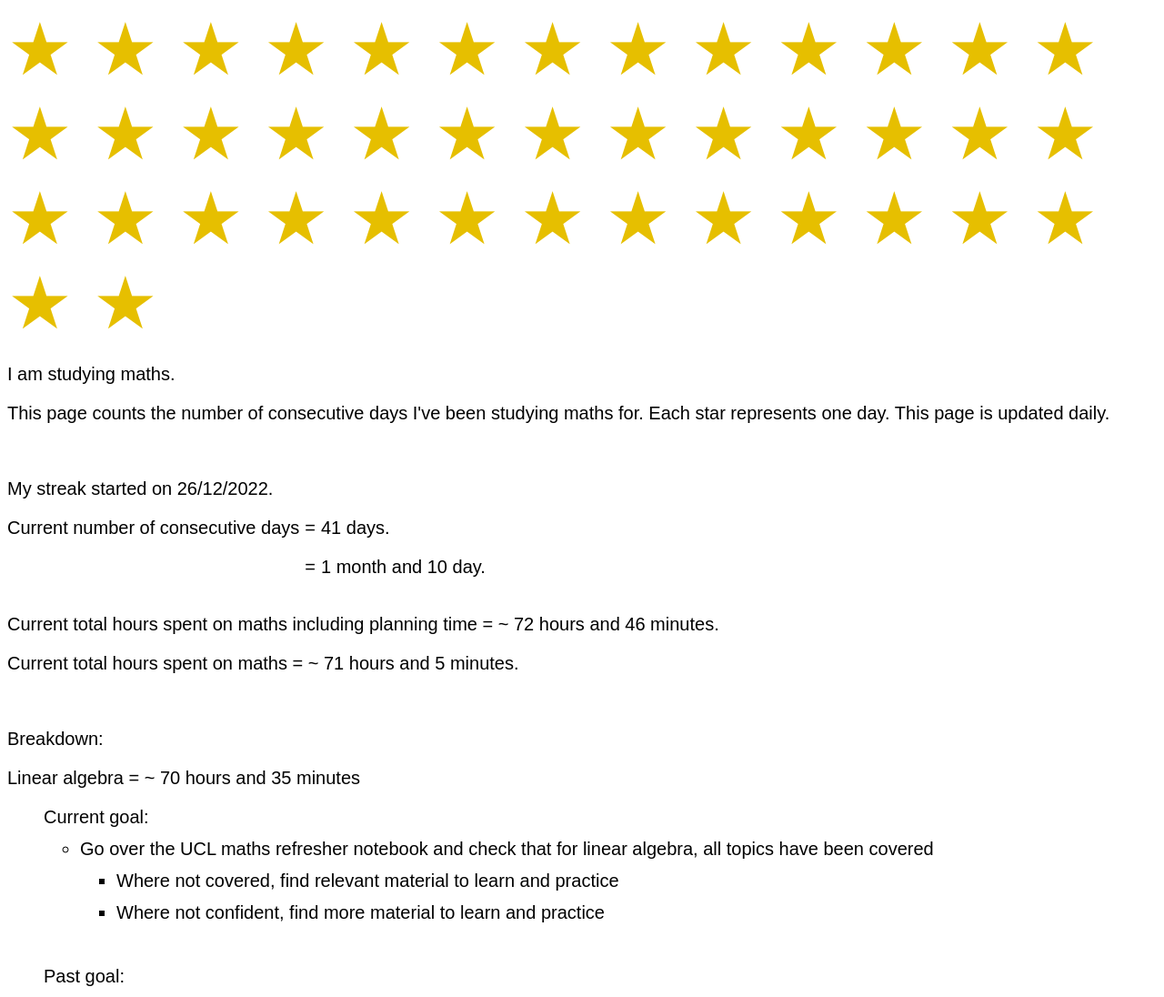
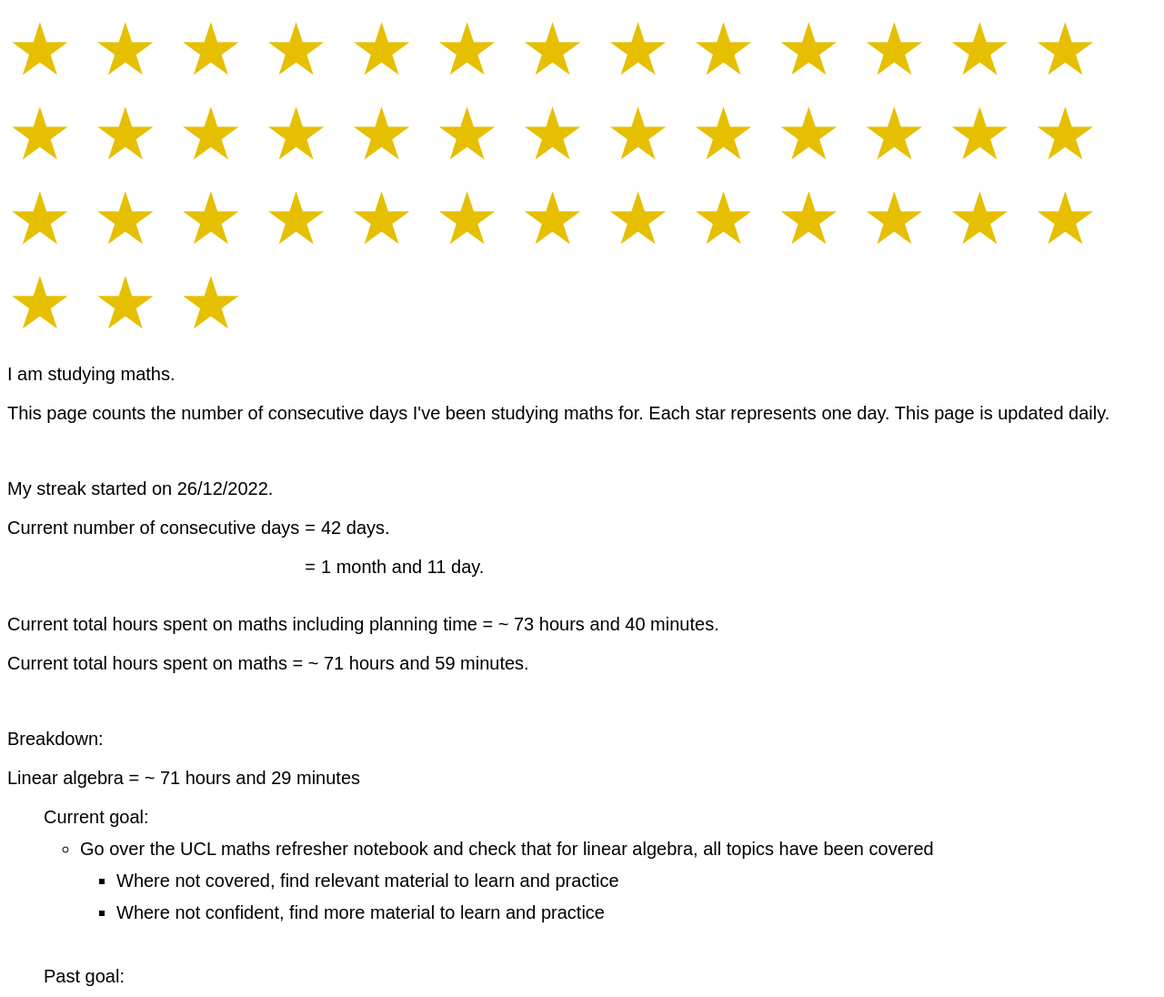
Before and after one commit to wenxin-liu/wenxin-studies-maths, a plain HTML site: page index.html in a window 1280 px wide. Shown: the top 1096 px of the page at 91% size. Drawn offline with Linux system fonts and the light colour scheme.

Commit message:
Add +1 day to maths streak for 05/02/23

```diff
--- a/index.html
+++ b/index.html
@@ -54,6 +54,7 @@
     <span title="02/02/23 1 hour and 26 minutes on planning and retro">&#9733;</span>
     <span title="03/02/23 44 minutes on linear algebra">&#9733;</span>
     <span title="04/02/23 1 hour and 7 minutes on linear algebra">&#9733;</span>
+    <span title="05/02/23 54 minutes on linear algebra">&#9733;</span>
   </div>
 
   <div class="summary-text">
@@ -80,7 +81,7 @@
           =
         </td>
         <td>
-          41 days.
+          42 days.
         </td>
       </tr>
 
@@ -91,7 +92,7 @@
           =
         </td>
         <td>
-          1 month and 10 day.
+          1 month and 11 day.
         </td>
       </tr>
 
@@ -99,18 +100,18 @@
   </div>
 
   <div class="summary-hours">
-    Current total hours spent on maths including planning time = ~ 72 hours and 46 minutes.
+    Current total hours spent on maths including planning time = ~ 73 hours and 40 minutes.
   </div>
 
   <div class="summary-hours">
-    Current total hours spent on maths = ~ 71 hours and 5 minutes.
+    Current total hours spent on maths = ~ 71 hours and 59 minutes.
   </div>
 
 
   <div class="stats">
     Breakdown:
     <p>
-      Linear algebra = ~ 70 hours and 35 minutes
+      Linear algebra = ~ 71 hours and 29 minutes
 
     <ul style="list-style-type: none;">
       <li>
```
